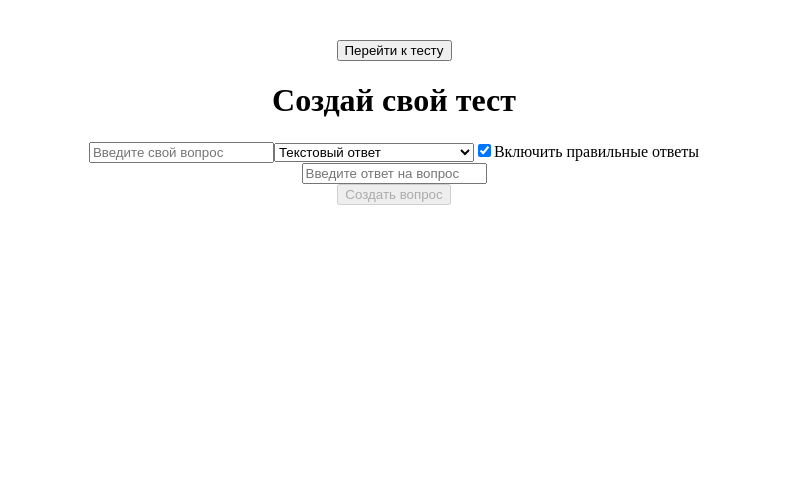
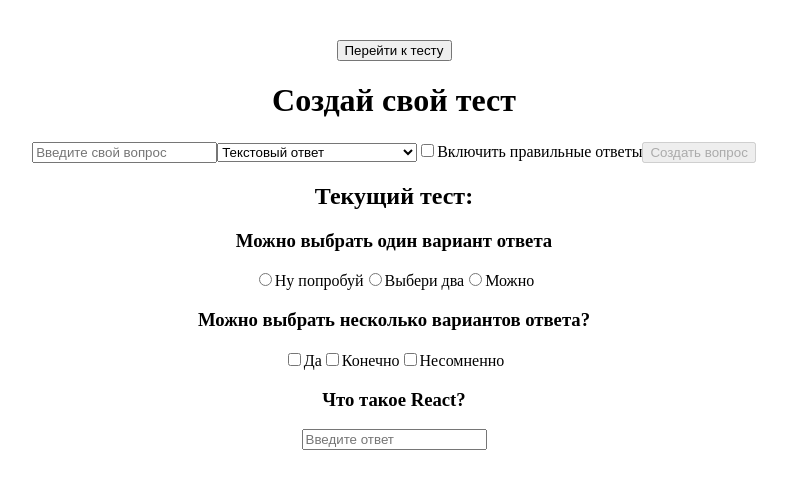
Before and after one commit to SvetlanaEP/quiz-form-app, a React (Vite) app: page / in a window 1280 px wide. Shown: the top 488 px of the page, without its empty margins (246-1033 px from the left). Built offline with nearby package versions, Linux system fonts and the light colour scheme.

Commit message:
При созранении созданного вопроса, он доабвляется в список вопросов

```diff
--- a/src/App.tsx
+++ b/src/App.tsx
@@ -4,14 +4,20 @@ import './App.css'
 
 import QuestionDisplay from './components/QuestionDisplay'
 import QuestionEditor from './components/QuestionEditor'
-
+import { Question } from './types/types'
 import { questionsData } from './QuestionData'
 
 
 const App: React.FC = () => {
 const [isEditing, setIsEditing] = useState(true)
+const [questions, setQuestions] = useState<Question[]>(questionsData)
 
-
+const handleAddQuestion = (newQuestion: Omit<Question, 'id'>) => {
+  setQuestions((prevQuestions) => [
+    ...prevQuestions,
+    { ...newQuestion, id: prevQuestions.length + 1 },
+  ]);
+};
 
   return (
     <div>
@@ -20,8 +26,8 @@ const [isEditing, setIsEditing] = useState(true)
       </button>
 
       { isEditing ? (
-        <QuestionEditor></QuestionEditor> ) : (
-          <QuestionDisplay questions={questionsData}></QuestionDisplay>
+        <QuestionEditor questions={questions} onAddQuestion={handleAddQuestion}></QuestionEditor> ) : (
+          <QuestionDisplay questions={questions}></QuestionDisplay>
         )
       }
 
--- a/src/QuestionData.tsx
+++ b/src/QuestionData.tsx
@@ -5,29 +5,29 @@ export const questionsData: Question[] = [
     id: 1,
     type: 'radio',
     hasCorrectAnswers: false,
-    questionText: "Какой ваш любимый цвет?",
+    questionText: "Можно выбрать один вариант ответа",
     answersList: [
-      { type: "radio", answer: "Красный", isRight: false },
-      { type: "radio", answer: "Синий", isRight: true },
-      { type: "radio", answer: "Зеленый", isRight: false }
+      { type: "radio", answer: "Ну попробуй", isRight: false },
+      { type: "radio", answer: "Выбери два", isRight: false },
+      { type: "radio", answer: "Можно", isRight: false }
     ]
   },
   {
     id: 2,
     type: 'checkbox',
     hasCorrectAnswers: false,
-    questionText: "Какой ваш любимый фрукт?",
+    questionText: "Можно выбрать несколько вариантов ответа?",
     answersList: [
-      { type: "checkbox", answer: "Яблоко", isRight: true },
-      { type: "checkbox", answer: "Банан", isRight: true },
-      { type: "checkbox", answer: "Апельсин", isRight: false }
+      { type: "checkbox", answer: "Да", isRight: true },
+      { type: "checkbox", answer: "Конечно", isRight: true },
+      { type: "checkbox", answer: "Несомненно", isRight: false }
     ]
   },
   {
     id: 3,
     type: 'input',
     hasCorrectAnswers: false,
-    questionText: "Какая столица Франции?",
-    answersList: [{ type: "input", answer: "Париж", isRight: false }]
+    questionText: "Что такое React?",
+    answersList: [{ type: "input", answer: "", isRight: false }]
   }
 ];
--- a/src/components/QuestionCreator.tsx
+++ b/src/components/QuestionCreator.tsx
@@ -10,7 +10,7 @@ const QuestionCreator: React.FC <QuestionCreatorProps> = ({onAddQuestion}) => {
   const [questionText, setQuestionText] = useState('')
   const [answerType, setAnswerType] = useState<AnswerType>('input') /* отображение контента для создания ответов при выборе варианта в выпадающем списке*/
   const [answers, setAnswers] = useState<Answer[]>([]) /*Это список созданных ответов */
-  const [hasCorrectAnswers, setHasCorrentAnswers] = useState(true)/* Для выбора есть правильные ответы или нет */
+  const [hasCorrectAnswers, setHasCorrentAnswers] = useState(false)/* Для выбора есть правильные ответы или нет */
   const [textAnswer, setTextAnswer] = useState('')
 
   const handleAddAnswer = () => {
@@ -37,7 +37,6 @@ const QuestionCreator: React.FC <QuestionCreatorProps> = ({onAddQuestion}) => {
   }
 
   const handleCreateQuestion = () => {
-
 
     const newQuestion: Question = {
       id: Date.now(),
--- a/src/components/QuestionEditor.tsx
+++ b/src/components/QuestionEditor.tsx
@@ -1,18 +1,20 @@
-import { useState } from 'react'
+import QuestionCreator from './QuestionCreator'
+import QuestionsList from './QuestionsList'
 import { Question } from '../types/types'
-import QuestionCreator from './QuestionCreator'
 
-const QuestionEditor: React.FC = () => {
+interface QuestionEditorProps {
+  questions: Question[];
+  onAddQuestion: (newQuestion: Omit<Question, 'id'>) => void;
+}
 
-    const handleAddQuestion = (newQuestion: Question) => {
-      const [questions, setQuestions] = useState<Question[]>([])
-      setQuestions([...questions, {...newQuestion, id: questions.length+1}])
-    }
+const QuestionEditor: React.FC <QuestionEditorProps>= ({questions, onAddQuestion}) => {
 
     return (
       <div>
         <h1>Создай свой тест</h1>
-        <QuestionCreator onAddQuestion={handleAddQuestion}></QuestionCreator>
+        <QuestionCreator onAddQuestion={onAddQuestion}></QuestionCreator>
+        <h2>Текущий тест:</h2>
+        <QuestionsList questions={questions}></QuestionsList>
       </div>
     )
 }
--- /dev/null
+++ b/src/components/QuestionsList.tsx
@@ -0,0 +1,55 @@
+import { Question } from "../types/types"
+
+interface QuestinFormProps {
+  questions: Question[];
+}
+
+const QuestionsList: React.FC <QuestinFormProps> = ({questions}) => {
+  return (
+    <div>
+      {questions.length === 0 ? (
+        <p> Вопросов нет</p>
+      ) : (
+        questions.map((question) => {
+          return (
+            <div key={question.id}>
+            <h3>{question.questionText}</h3>
+            <div>
+
+              {question.type==='input' ? (
+                <input type="input" placeholder='Введите ответ'/>
+                ) :
+                  question.type === 'radio' ? (
+                    <>
+                      { question.answersList.map((answer, index) => (
+                        <label>
+                          <input key={index} type="radio" name={`${question.id}`} />
+                        {answer.answer}
+                        </label>
+                      ))
+                      }
+                    </>
+
+                    )
+                : (
+                  <>
+                    { question.answersList.map((answer, index) => (
+                      <label>
+                        <input key={index} type="checkbox" name={`${question.id}`}/>
+                        {answer.answer}
+                      </label>
+                    ))}
+                  </>
+                 )
+              }
+
+            </div>
+          </div>
+          )
+        })
+      )}
+    </div>
+  )
+}
+
+export default QuestionsList
```
